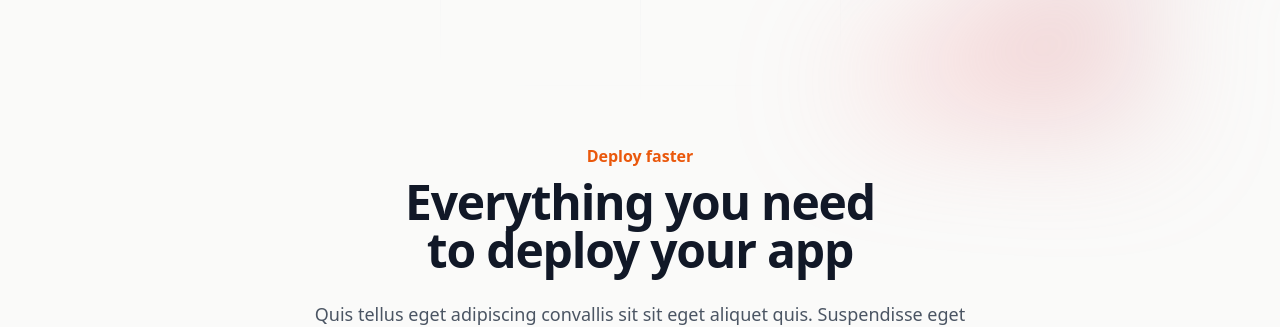
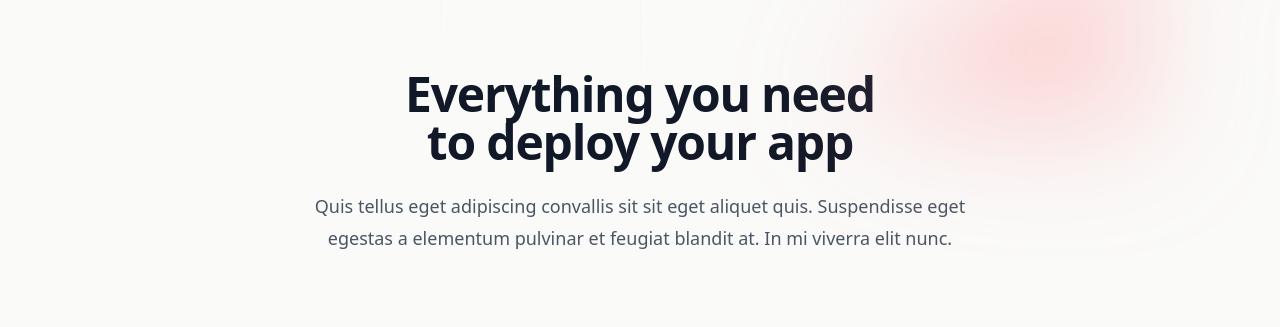
Before and after one commit to MarineCrou/sunny-template-1, a React (Create React App) app: page / in a window 1280 px wide. Shown: the part 914-1241 px from the top of the page. Built offline with nearby package versions, Linux system fonts and the light colour scheme.

Commit message:
edited style of service section for home page

```diff
--- a/src/Components/Footer.js
+++ b/src/Components/Footer.js
@@ -85,7 +85,7 @@ export default function Footer() {
               clipPath:
                 "polygon(63.1% 29.5%, 100% 17.1%, 76.6% 3%, 48.4% 0%, 44.6% 4.7%, 54.5% 25.3%, 59.8% 49%, 55.2% 57.8%, 44.4% 57.2%, 27.8% 47.9%, 35.1% 81.5%, 0% 97.7%, 39.2% 100%, 35.2% 81.4%, 97.2% 52.8%, 63.1% 29.5%)",
             }}
-            className="w-full h-[200px] bg-gradient-to-tr from-[#ff8080] to-[#57d3f9]"
+            className="w-full h-[200px] bg-gradient-to-tr from-[#ff8080] to-[#f8acac]"
           />
         </div>
       </div>
--- a/src/Components/HomePage/HeroSection.js
+++ b/src/Components/HomePage/HeroSection.js
@@ -41,7 +41,7 @@ export default function HeroSection() {
                 clipPath:
                   "polygon(63.1% 29.5%, 100% 17.1%, 76.6% 3%, 48.4% 0%, 44.6% 4.7%, 54.5% 25.3%, 59.8% 49%, 55.2% 57.8%, 44.4% 57.2%, 27.8% 47.9%, 35.1% 81.5%, 0% 97.7%, 39.2% 100%, 35.2% 81.4%, 97.2% 52.8%, 63.1% 29.5%)",
               }}
-              className="aspect-[801/1036] w-[50.0625rem] bg-gradient-to-tr from-[#ff8080] to-[#57d3f9] opacity-40"
+              className="aspect-[801/1036] w-[50.0625rem] bg-gradient-to-tr from-[#ff8080] to-[#f8acac] opacity-40"
             />
           </div>
           <div className="overflow-hidden">
--- a/src/Components/HomePage/Services.js
+++ b/src/Components/HomePage/Services.js
@@ -30,15 +30,12 @@ const features = [
 
 export default function Services() {
   return (
-    <div className="bg-stone-50 py-24 sm:py-24">
+    <div className="bg-stone-50 pt-4 sm:pb-24">
       <div className="mx-auto max-w-7xl px-6 lg:px-8">
         <div className="mx-auto max-w-2xl lg:text-center">
-          <h2 className="text-base/7 font-semibold text-orange-600">
-            Deploy faster
+          <h2 className="mt-2 text-pretty text-4xl font-semibold tracking-tight text-gray-900 sm:text-5xl lg:text-balance">
+            Everything you need to deploy your app
           </h2>
-          <p className="mt-2 text-pretty text-4xl font-semibold tracking-tight text-gray-900 sm:text-5xl lg:text-balance">
-            Everything you need to deploy your app
-          </p>
           <p className="mt-6 text-lg/8 text-gray-600">
             Quis tellus eget adipiscing convallis sit sit eget aliquet quis.
             Suspendisse eget egestas a elementum pulvinar et feugiat blandit at.
```
